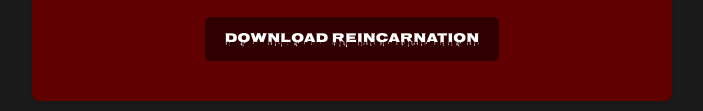
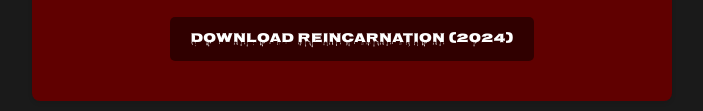
Before and after one commit to NoMercyPlayer/NoMercyPlayer.github.io, a plain HTML site: page index.html in a window 1280 px wide. Shown: the part 2738-2849 px from the top of the page, without its empty margins (288-991 px from the left). Drawn offline with Linux system fonts and the light colour scheme.

Commit message:
Update index.html

```diff
--- a/index.html
+++ b/index.html
@@ -40,7 +40,7 @@
     <iframe src="https://www.youtube.com/embed/I852vC2p8wo?autoplay=1&controls=0&loop=1&playlist=I852vC2p8wo&mute=1" frameborder="0" allow="autoplay; encrypted-media" allowfullscreen></iframe>
     <div class="video-overlay"></div>
 </div>
-            <button id="downloadBtn3">Download Reincarnation</button>
+            <button id="downloadBtn3">Download Reincarnation (2024) </button>
         </section>
 
     </main>
```
